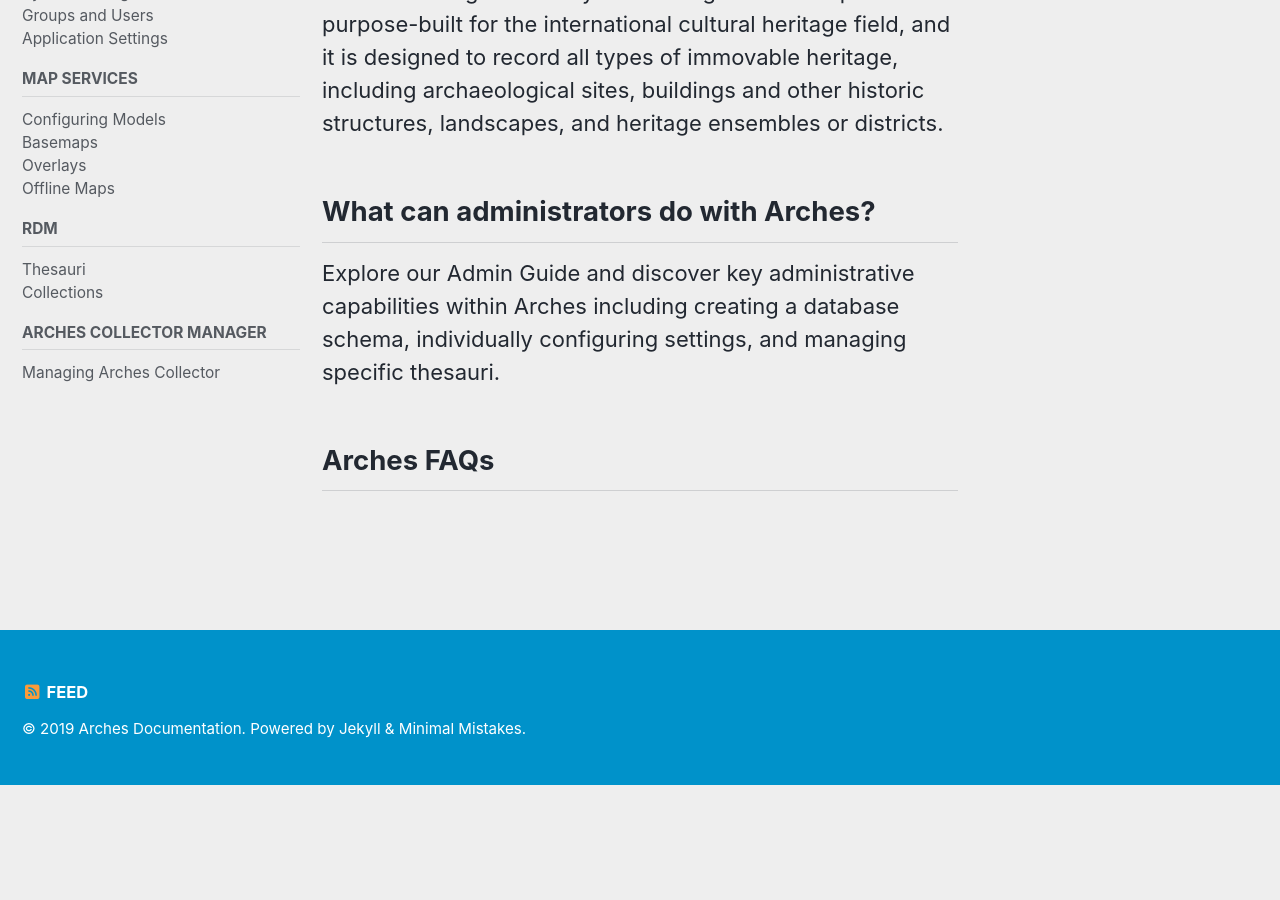
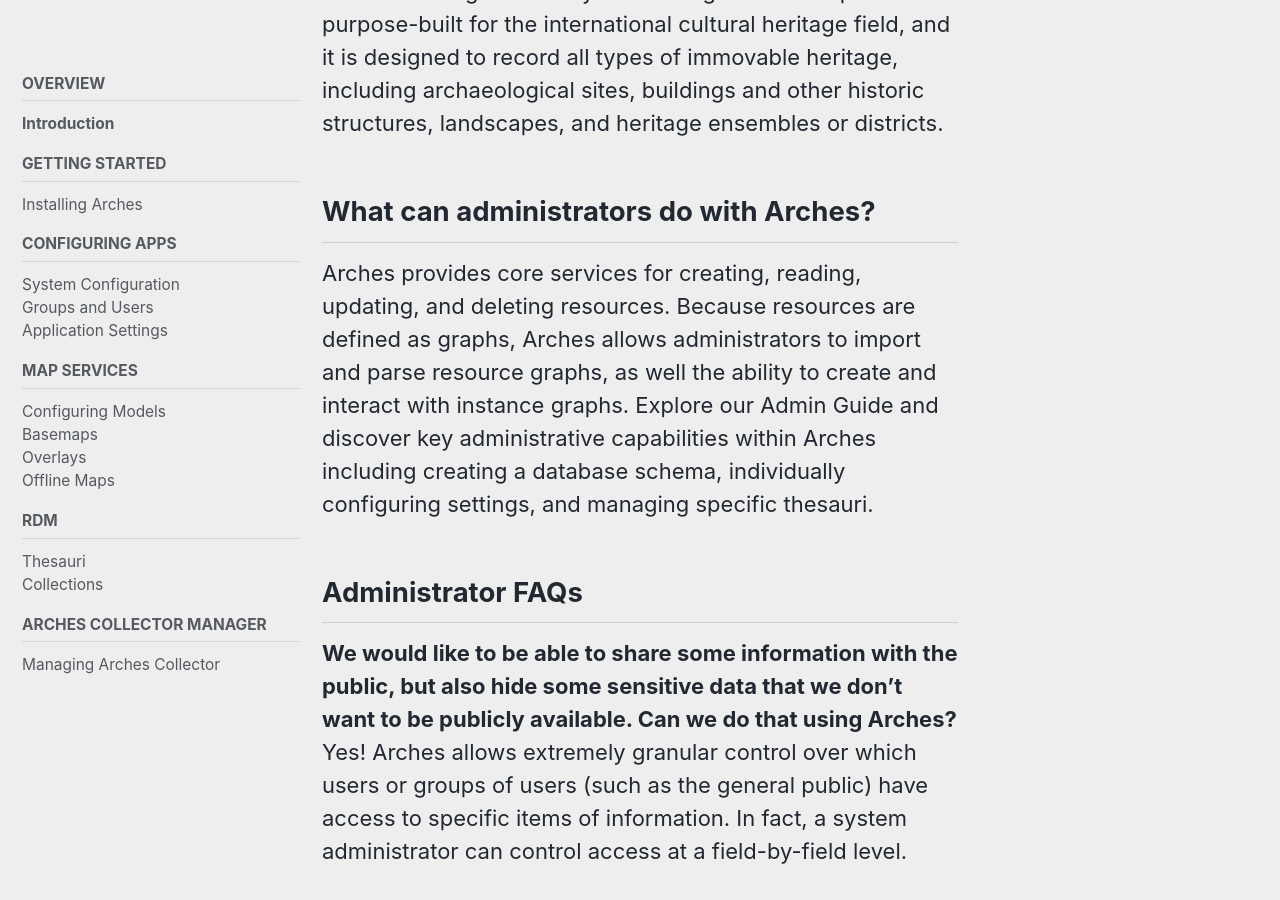
Before and after one commit to fargeo/archesguides, a Jekyll site: the page built from _pages/admin.md, in a window 1280 px wide and 900 px high, scrolled down 337 px. Built offline with Jekyll 4.4.1, drawn with Linux system fonts in a browser that asks for light colours; cached includes are drawn as plain includes; nearby versions of some CDN libraries; before the commit the page ends 1122 px from its top, so only the background shows below that; some of the changed text lies outside the part shown.

Commit message:
Update admin.md
Text update

```diff
--- a/_pages/admin.md
+++ b/_pages/admin.md
@@ -19,6 +19,14 @@
 Arches is a web-based, geospatial information system for cultural heritage inventory and management. The platform is purpose-built for the international cultural heritage field, and it is designed to record all types of immovable heritage, including archaeological sites, buildings and other historic structures, landscapes, and heritage ensembles or districts.
 
 ## What can administrators do with Arches?
-Explore our Admin Guide and discover key administrative capabilities within Arches including creating a database schema, individually configuring settings, and managing specific thesauri.
+Arches provides core services for creating, reading, updating, and deleting resources. Because resources are defined as graphs, Arches allows administrators to import and parse resource graphs, as well the ability to create and interact with instance graphs. Explore our Admin Guide and discover key administrative capabilities within Arches including creating a database schema, individually configuring settings, and managing specific thesauri.
 
-## Arches FAQs
+## Administrator FAQs
+**We would like to be able to share some information with the public, but also hide some sensitive data that we don’t want to be publicly available. Can we do that using Arches?**
+Yes! Arches allows extremely granular control over which users or groups of users (such as the general public) have access to specific items of information. In fact, a system administrator can control access at a field-by-field level.
+
+***If it is a requirement to be able to make a version of our repository available to the public over the internet, can we do that using Arches?***
+Yes! Arches provides many intuitive ways for the public to search the data that you make available online and to access information related to heritage places.
+
+***If it is a requirement that only staff of our organization have access to our repository, can we still use Arches?***
+Yes! An organization can set up Arches for internal use and access only.
```
